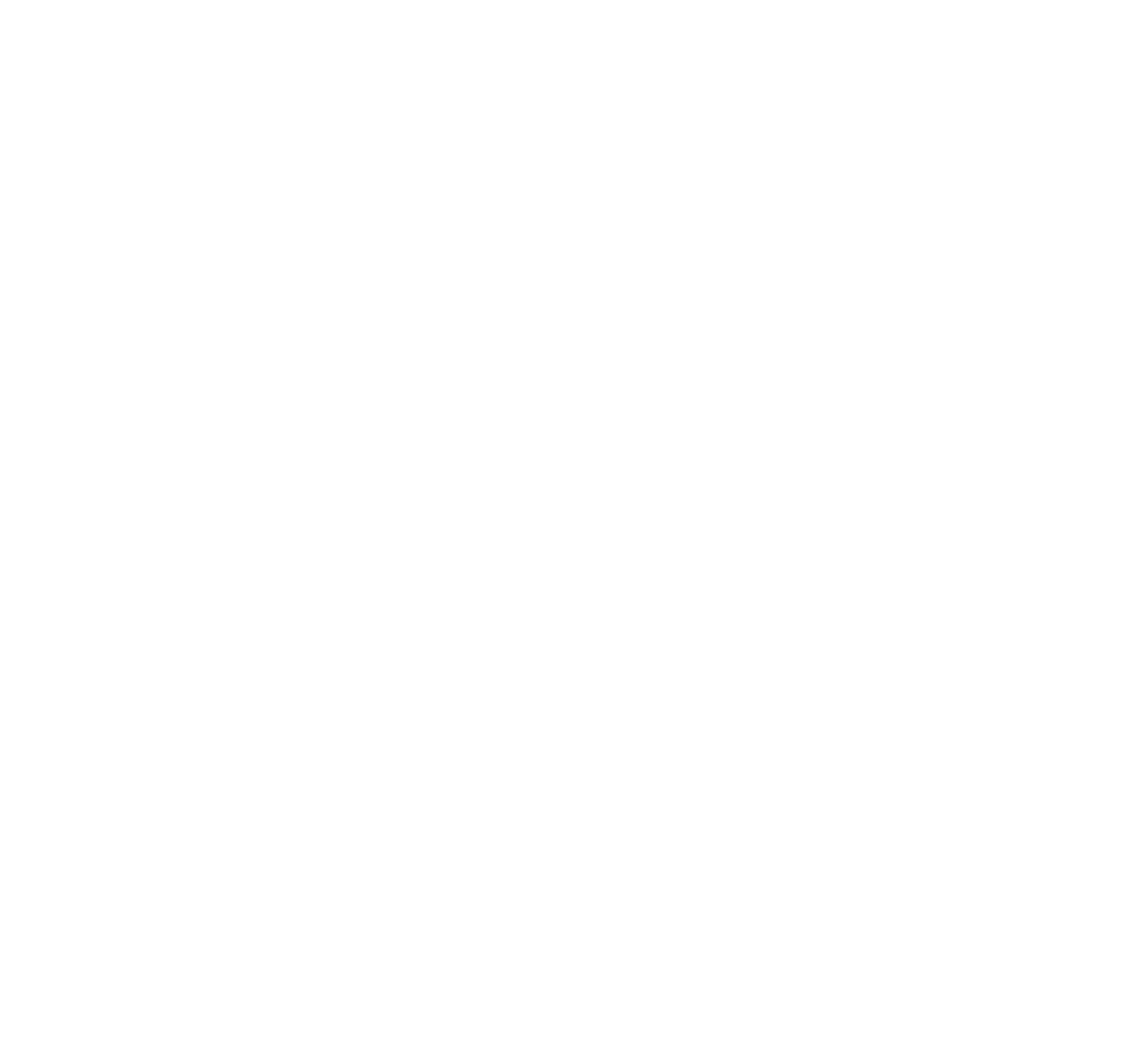
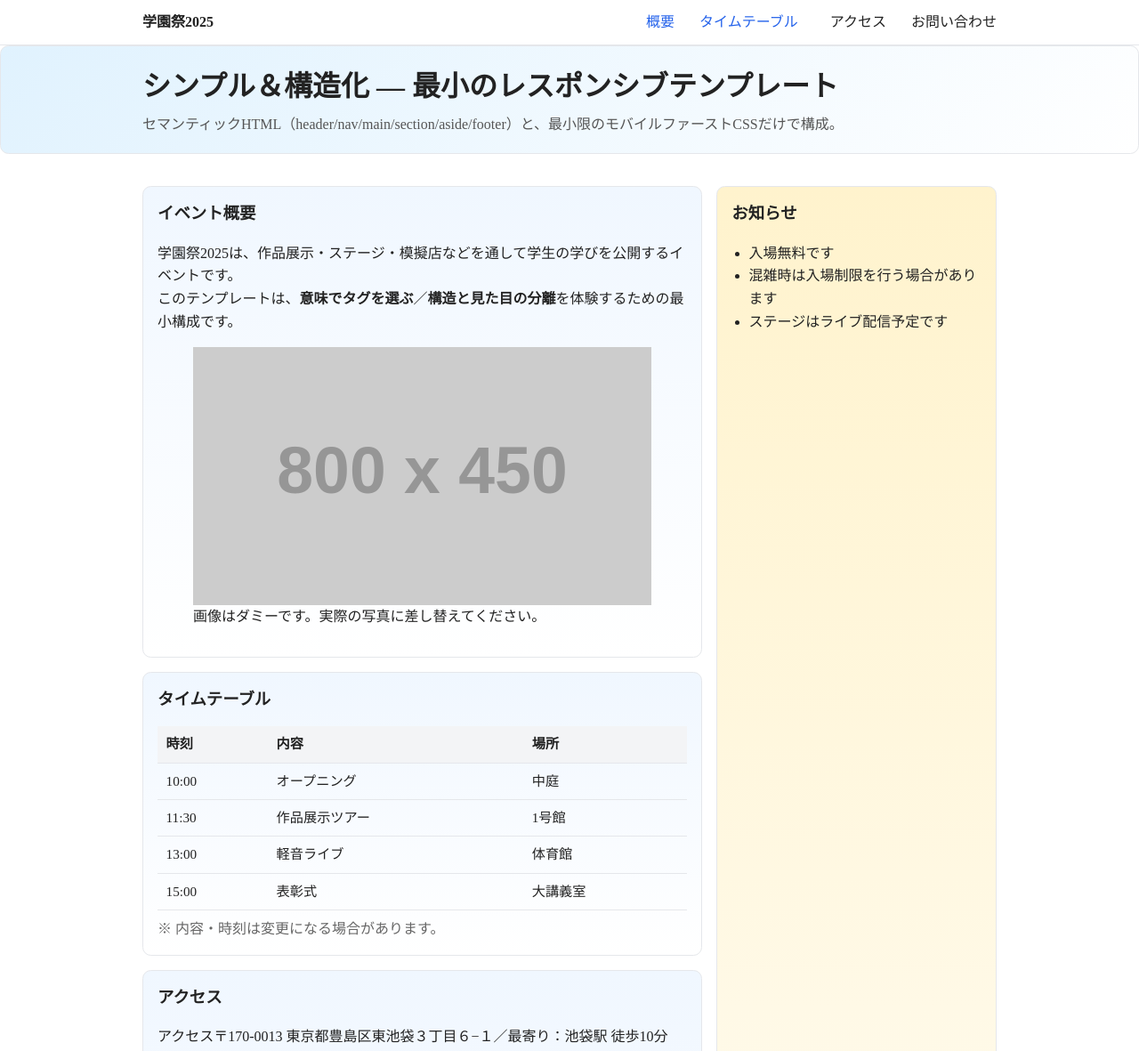
Before and after one commit to 23ahb205/IA, a plain HTML site: page Information Architecture/index.html in a window 1280 px wide. Shown: the top 1181 px of the page at 89% size. Before the commit the page ends 800 px from the top, so only its background shows below. Drawn offline with Linux system fonts and the light colour scheme; placeholder pictures from the web are drawn by us.

Commit message:
Add files via upload
完成

```diff
--- /dev/null
+++ b/Information Architecture/css/style.css
@@ -0,0 +1,250 @@
+/* :root は全体（HTML全体）に影響するCSS変数を定義する場所 */
+:root {
+  --accent: #2563eb;   /* アクセントカラー（青） */
+  --maxw: 960px;       /* 最大幅を960pxに制限 */
+}
+
+
+/* html, body を100%の高さにしておく（背景などで便利） */
+html, body { height: 100%; }
+
+
+/* 全体の基本スタイル */
+body {
+  margin: 0;              /* 余白をリセット */
+  line-height: 1.6;       /* 行間を少し広めに */
+  color: #222;            /* 文字色を少し濃いグレーに */
+  background: #fff;       /* 背景は白 */
+}
+
+
+/* ==============================================
+   🔗 リンク・画像・共通レイアウト
+   ============================================== */
+a {
+  color: var(--accent);   /* 先ほど設定した青色を使用 */
+  text-decoration: none;  /* 下線を消す */
+}
+a:hover, a:focus-visible { text-decoration: underline; } /* ホバーやフォーカス時に下線表示 */
+
+
+/* 画像がはみ出さないようにする */
+img {
+  max-width: 100%;
+  height: auto;
+  display: block;
+}
+
+
+/* ページ全体の共通余白設定（左右の余白を自動で中央に） */
+.container {
+  width: min(100% - 2rem, var(--maxw));  /* 幅を最大960px＋左右1rem余白 */
+  margin: 0 auto;                         /* 中央寄せ */
+}
+
+
+/* ==============================================
+   🧭 ヘッダー（ロゴ＋ナビゲーション）
+   ============================================== */
+header {
+  border-bottom: 1px solid #e5e7eb;  /* 下に線を引く */
+  background: #fff;                  /* 背景を白に */
+}
+
+
+/* ヘッダー内の配置（ロゴとメニューを左右に並べる） */
+.header-inner {
+  display: flex;
+  align-items: center;
+  justify-content: space-between;
+  padding: .75rem 0;
+}
+
+
+/* ロゴ部分を太字に */
+.brand { font-weight: 700; }
+
+
+/* ナビゲーション（メニュー） */
+nav ul {
+  list-style: none;          /* 箇条書きマークを消す */
+  margin: 0;
+  padding: 0;
+  display: flex;             /* 横並びに */
+  gap: .75rem;               /* 間をあける */
+  flex-wrap: wrap;           /* 狭い画面では折り返す */
+}
+
+
+nav a {
+  padding: .25rem .5rem;
+  border-radius: .4rem;
+}
+
+
+/* ホバーやフォーカス時の背景 */
+nav a:hover, nav a:focus-visible {
+  background: #eef2ff;       /* 少し淡い青の背景 */
+  text-decoration: none;
+}
+
+
+/* ==============================================
+   🌄 ヒーローエリア（トップの見出し）
+   ============================================== */
+
+
+.hero {
+  padding: 1.25rem 0;
+  background: linear-gradient(135deg, #e0f2fe 0%, #ffffff 100%); /* グラデーション背景 */
+}
+
+
+.hero h1 {
+  margin: 0 0 .25rem;
+  font-size: clamp(1.4rem, 3.5vw, 2rem); /* 画面サイズで可変する文字サイズ */
+}
+
+
+.hero p {
+  margin: 0;
+  color: #555;
+}
+
+
+/* ==============================================
+   🧱 メインレイアウト（グリッド構成）
+   ============================================== */
+
+
+main { padding: 1.25rem 0; }
+
+
+/* grid（グリッド）でレイアウトを制御 */
+.grid {
+  display: grid;
+  gap: 1rem;
+  grid-template-areas: "aside" "main"; /* スマホでは縦並び */
+}
+
+
+
+
+/* 画面幅が768px以上（タブレット・PC）になったら横並びにする */
+@media (min-width: 768px) {
+  .grid {
+    grid-template-columns: 2fr 1fr;      /* メイン2：サイド1の比率 */
+    grid-template-areas: "main aside";   /* 横に並ぶ */
+  }
+}
+
+
+.maincol { grid-area: main; }   /* メインカラム */
+aside { grid-area: aside; }     /* サイドカラム */
+
+
+/* ==============================================
+   🎨 セクションデザイン（背景と枠線）
+   ============================================== */
+
+
+section, aside {
+  border: 1px solid #e5e7eb;               /* 薄いグレーの枠線 */
+  border-radius: .6rem;                    /* 角を丸く */
+  padding: 1rem;                           /* 内側の余白 */
+  background: linear-gradient(180deg, #f0f7ff 0%, #ffffff 100%); /* 淡い青→白のグラデーション */
+  margin-bottom: 1rem;                     /* 下に少し間を空ける */
+}
+
+
+/* aside（お知らせ欄）だけは黄色っぽい背景 */
+aside {
+  background: linear-gradient(180deg, #fff3cd 0%, #ffffff 100%);
+}
+
+
+/* 見出し（h2） */
+h2 {
+  margin-top: 0;
+  font-size: 1.15rem;
+}
+
+
+/* 箇条書きの余白 */
+.list { padding-left: 1.2rem; }
+
+
+/* ==============================================
+   📊 テーブル（タイムテーブル）
+   ============================================== */
+
+
+table {
+  width: 100%;
+  border-collapse: collapse;   /* 枠線を重ねてスッキリ */
+  font-size: .95rem;
+}
+th, td {
+  text-align: left;
+  padding: .5rem .6rem;
+  border-bottom: 1px solid #e5e7eb;
+}
+th { background: #f3f4f6; }  /* ヘッダー行の背景を薄いグレーに */
+
+
+/* ==============================================
+   ✉️ フォーム（入力欄・ボタン）
+   ============================================== */
+
+
+.field { margin: .75rem 0; }  /* 各フィールドの間隔 */
+
+
+.input, .textarea {
+  width: 90%;
+  padding: .6rem;
+  border: 1px solid #ddd;
+  border-radius: .4rem;
+  background: #fff;
+  color: #222;
+}
+
+
+/* 送信ボタン */
+.btn {
+  padding: .6rem 1rem;
+  border: 1px solid #2563eb;
+  background: #2563eb;
+  color: #fff;
+  border-radius: .4rem;
+  font-weight: 600;
+  cursor: pointer;  /* カーソルを指マークに */
+}
+
+
+/* ボタンにホバー・フォーカス時の効果（少し暗く） */
+.btn:hover, .btn:focus-visible {
+  filter: brightness(0.95);
+}
+
+
+/* ==============================================
+   📝 備考テキスト（注意書き）
+   ============================================== */
+
+
+.note {
+  margin: .5rem 0 0;
+  color: #666;
+}
+
+
+/* ==============================================
+   ⚓ フッター
+   ============================================== */
+footer {
+  border-top: 1px solid #e5e7eb;  /* 上に線 */
+  padding: 1.5rem 0;              /* 上下に余白 */
+  color: #666;                    /* 文字を少し薄めに */
+  font-size: .9rem;               /* 小さめ文字 */
+}
--- a/Information Architecture/index.html
+++ b/Information Architecture/index.html
@@ -5,4 +5,105 @@
     <meta name="viewport" content="width=device-width, initial-scale=1">
     <title>学園祭2025 | シンプルサイト（セマンティック＋レスポンシブ）</title>
     <meta name="description" content="学園祭2025の概要・タイムテーブル・アクセスを掲載する最小構成のサンプル。セマンティックHTML＋モバイルファーストCSS。">
+    <link rel="stylesheet" href="css/style.css">
 </head>
+<body>
+    <header>
+        <div class="container header-inner">
+            <div class="brand">学園祭2025</div>
+            <nav aria-label="主要ナビゲーション">
+                <ul>
+                    <li><a href="about">概要</a></li>
+                    <li><a href="schedule">タイムテーブル</a></li>
+                    <li><a href="access"></a>アクセス</li>
+                    <li><a href="contact"></a>お問い合わせ</li>
+                </ul>
+            </nav>
+        </div>
+    </header>
+
+    <section class="hero">
+        <div class="container">
+            <h1>シンプル＆構造化 — 最小のレスポンシブテンプレート</h1>
+            <p>セマンティックHTML（header/nav/main/section/aside/footer）と、最小限のモバイルファーストCSSだけで構成。</p>
+        </div>
+    </section>
+
+    <main id="main" class="container">
+        <div class="grid">
+            <div class="maincol">
+                <section id="about">
+                    <h2>イベント概要</h2>
+                    <p>
+                        学園祭2025は、作品展示・ステージ・模擬店などを通して学生の学びを公開するイベントです。<br>
+                        このテンプレートは、<strong>意味でタグを選ぶ</strong>／<strong>構造と見た目の分離</strong>を体験するための最小構成です。
+                    </p>
+                    <figure>
+                        <img src="https://placehold.co/800x450?authuser=0" width="800" height="450" alt="学園祭のイメージ(屋外ステージ)">
+                        <figcaption>画像はダミーです。実際の写真に差し替えてください。</figcaption>
+                    </figure>
+                </section>
+
+                <section id="schedule">
+                    <h2>タイムテーブル</h2>
+                    <table aria-describedby="note">
+                        <thead>
+                            <tr><th scope="col">時刻</th><th scope="col">内容</th><th scope="col">場所</th></tr>
+                        </thead>
+                        <tbody>
+                            <tr><td>10:00</td><td>オープニング</td><td>中庭</td></tr>
+                            <tr><td>11:30</td><td>作品展示ツアー</td><td>1号館</td></tr>
+                            <tr><td>13:00</td><td>軽音ライブ</td><td>体育館</td></tr>
+                            <tr><td>15:00</td><td>表彰式</td><td>大講義室</td></tr>
+                        </tbody>
+                    </table>
+                    <p id="note" class="note">※ 内容・時刻は変更になる場合があります。</p>
+                </section>
+                <section id="access">
+                    <h2>アクセス</h2>
+                    <p>アクセス〒170-0013 東京都豊島区東池袋３丁目６−１／最寄り：池袋駅 徒歩10分</p>
+                    <iframe src="https://www.google.com/maps/embed?pb=!1m18!1m12!1m3!1d1619.3880537149084!2d139.71586233796958!3d35.73172447385943!2m3!1f0!2f0!3f0!3m2!1i1024!2i768!4f13.1!3m3!1m2!1s0x60188d6f3f07b76b%3A0x89f2c0ef0e9ee79f!2z5a2m5qCh5rOV5Lq66Zu75rOi5a2m5ZyS5p2x5Lqs6Zu75a2Q5bCC6ZaA5a2m5qCh!5e0!3m2!1sja!2sjp!4v1762840907416!5m2!1sja!2sjp" width="100%" height="350px" style="border: 0;" allowfullscreen="" loading="lazy" referrerpolicy="no-referrer-when-downgrade"></iframe>
+                    <p><a
+                        href="https://maps.app.goo.gl/5zhzvYLmB6VkzrZD9" target="_blank">Googleマップで見る
+                    </a></p>
+                </section>
+
+                <section id="contact">
+                    <h2>お問い合わせ</h2>
+                    <form action="#" method="post">
+                        <p class="field">
+                            <label>お名前<br>
+                                <input class="input" name="name" type="text" autocomplete="name" required>
+                            </label>
+                        </p>
+                        <p class="field">
+                            <label>メールアドレス<br>
+                                <input class="input" name="email" type="email" autocomplete="email" required>
+                            </label>
+                        </p>
+                        <p class="field">
+                            <label>お問い合わせ内容<br>
+                                <textarea class="textarea" name="message" rows="4"></textarea>
+                            </label>
+                        </p>
+                        <p><button class="btn" type="submit">送信</button></p>
+                    </form>
+                </section>
+            </div>
+
+            <aside aria-label="お知らせ">
+                <h2>お知らせ</h2>
+                <ul class="list">
+                    <li>入場無料です</li>
+                    <li>混雑時は入場制限を行う場合があります</li>
+                    <li>ステージはライブ配信予定です</li>
+                </ul>
+            </aside>
+        </div>
+    </main>
+
+    <footer role="contentinfo">
+        <div class="container"><small>&copy; B305</small></div>
+    </footer>
+</body>
+</html>
```
